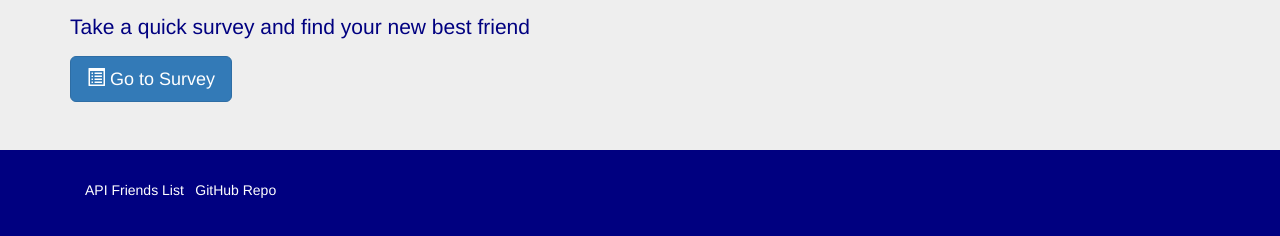
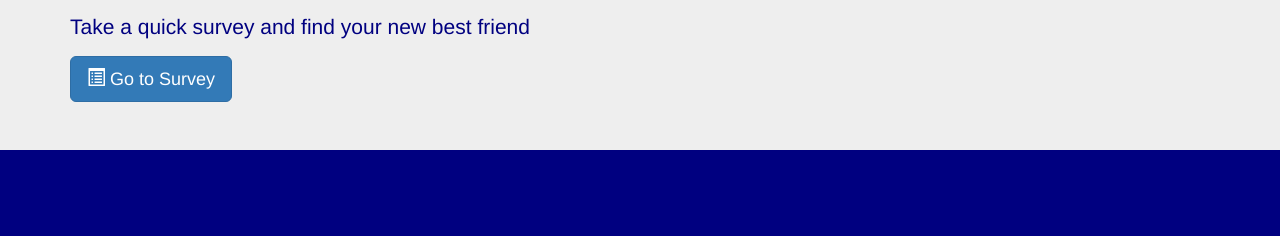
Before and after one commit to DiegoG19/Friend-Finder-, a plain HTML site: page app/public/home.html in a window 1280 px wide. Shown: the part 142-378 px from the top of the page. Drawn offline with nearby package versions, Linux system fonts and the light colour scheme.

Commit message:
checking final changes for heroku

```diff
--- a/app/public/home.html
+++ b/app/public/home.html
@@ -32,8 +32,7 @@
     <footer class="footer">
       <div class="container">
 
-        <p><a href="/api/friends" id="link">API Friends List</a> | <a href="https://github.com/jaymar14/Friend-Finder" id="link">GitHub Repo</a></p>
-      </div>
+
     </footer>
 
   </div>
```
